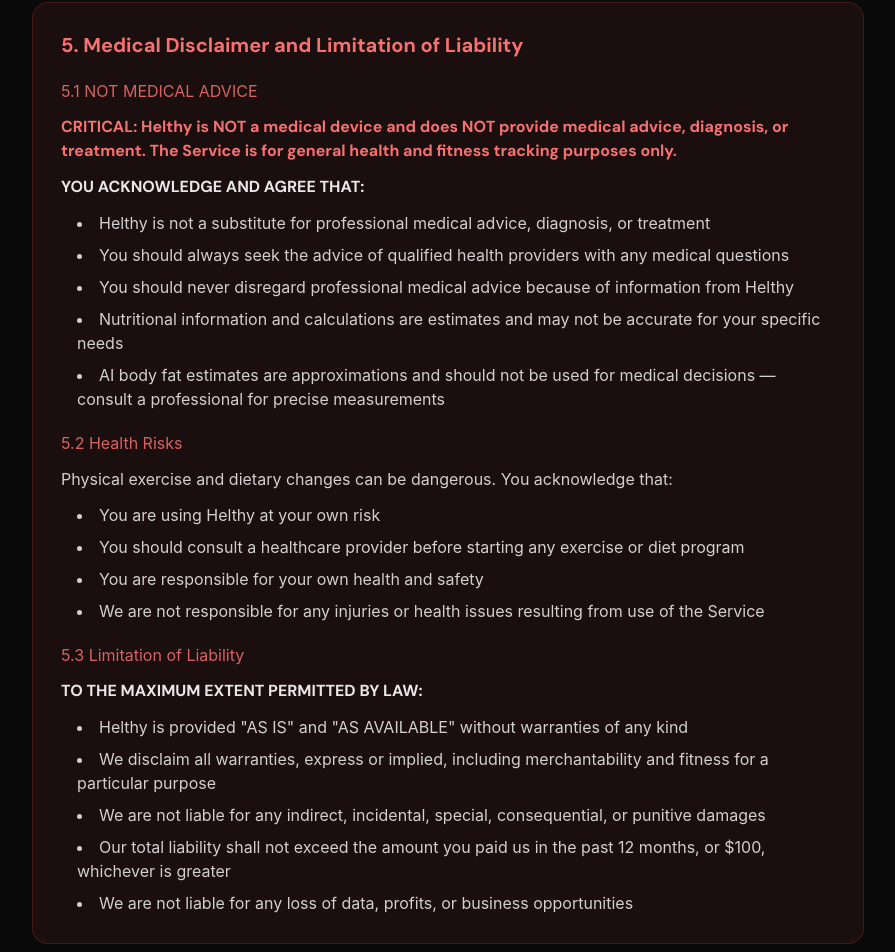
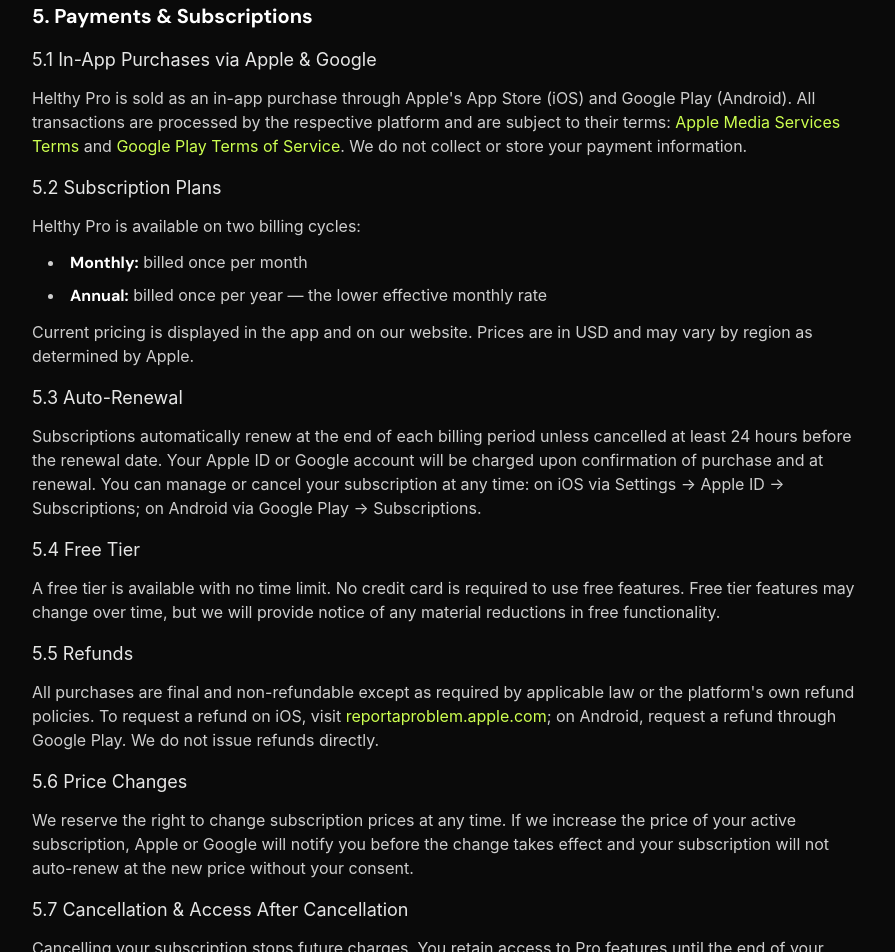
Before and after one commit to ethan0c/HelthyWebsite, a Next.js app: page /terms in a window 1280 px wide. Shown: the part 1695-2647 px from the top of the page, without its empty margins (192-1087 px from the left). Built offline with nearby package versions, Linux system fonts and the light colour scheme; a web font is replaced by a local one.

Commit message:
Update TermsPage to reflect new last updated date and add Payments & Subscriptions section with detailed information

```diff
--- a/app/terms/page.tsx
+++ b/app/terms/page.tsx
@@ -43,7 +43,7 @@
                 <span className="text-helthy-lemon">Terms</span> of Service
               </h1>
               <div className="flex flex-wrap gap-x-6 gap-y-1 text-sm text-white/50">
-                <span>Last Updated: March 2026</span>
+                <span>Last Updated: May 2026</span>
                 <span>Effective Date: March 2026</span>
               </div>
             </div>
@@ -111,10 +111,59 @@
                 </div>
               </section>
 
+              <section className="space-y-4">
+                <h2 className="font-body font-semibold text-xl text-white">5. Payments &amp; Subscriptions</h2>
+                <div className="space-y-3">
+                  <h3 className="font-body font-normal text-lg text-white/90">5.1 In-App Purchases via Apple &amp; Google</h3>
+                  <p>
+                    Helthy Pro is sold as an in-app purchase through Apple&apos;s App Store (iOS) and Google Play (Android). All transactions are processed by the respective platform and are subject to their terms: <a href="https://www.apple.com/legal/internet-services/itunes/us/terms.html" target="_blank" rel="noopener noreferrer" className="text-helthy-lemon hover:underline">Apple Media Services Terms</a> and <a href="https://play.google.com/about/play-terms/" target="_blank" rel="noopener noreferrer" className="text-helthy-lemon hover:underline">Google Play Terms of Service</a>. We do not collect or store your payment information.
+                  </p>
+                </div>
+                <div className="space-y-3">
+                  <h3 className="font-body font-normal text-lg text-white/90">5.2 Subscription Plans</h3>
+                  <p>Helthy Pro is available on two billing cycles:</p>
+                  <ul className="list-disc list-inside space-y-2 pl-4">
+                    <li><strong className="text-white">Monthly:</strong> billed once per month</li>
+                    <li><strong className="text-white">Annual:</strong> billed once per year — the lower effective monthly rate</li>
+                  </ul>
+                  <p>Current pricing is displayed in the app and on our website. Prices are in USD and may vary by region as determined by Apple.</p>
+                </div>
+                <div className="space-y-3">
+                  <h3 className="font-body font-normal text-lg text-white/90">5.3 Auto-Renewal</h3>
+                  <p>
+                    Subscriptions automatically renew at the end of each billing period unless cancelled at least 24 hours before the renewal date. Your Apple ID or Google account will be charged upon confirmation of purchase and at renewal. You can manage or cancel your subscription at any time: on iOS via Settings &rarr; Apple ID &rarr; Subscriptions; on Android via Google Play &rarr; Subscriptions.
+                  </p>
+                </div>
+                <div className="space-y-3">
+                  <h3 className="font-body font-normal text-lg text-white/90">5.4 Free Tier</h3>
+                  <p>
+                    A free tier is available with no time limit. No credit card is required to use free features. Free tier features may change over time, but we will provide notice of any material reductions in free functionality.
+                  </p>
+                </div>
+                <div className="space-y-3">
+                  <h3 className="font-body font-normal text-lg text-white/90">5.5 Refunds</h3>
+                  <p>
+                    All purchases are final and non-refundable except as required by applicable law or the platform&apos;s own refund policies. To request a refund on iOS, visit <a href="https://reportaproblem.apple.com" target="_blank" rel="noopener noreferrer" className="text-helthy-lemon hover:underline">reportaproblem.apple.com</a>; on Android, request a refund through Google Play. We do not issue refunds directly.
+                  </p>
+                </div>
+                <div className="space-y-3">
+                  <h3 className="font-body font-normal text-lg text-white/90">5.6 Price Changes</h3>
+                  <p>
+                    We reserve the right to change subscription prices at any time. If we increase the price of your active subscription, Apple or Google will notify you before the change takes effect and your subscription will not auto-renew at the new price without your consent.
+                  </p>
+                </div>
+                <div className="space-y-3">
+                  <h3 className="font-body font-normal text-lg text-white/90">5.7 Cancellation &amp; Access After Cancellation</h3>
+                  <p>
+                    Cancelling your subscription stops future charges. You retain access to Pro features until the end of your current paid period, after which your account reverts to the free tier. No prorated refunds are issued for unused time. On Android, cancellation takes effect at the end of the current billing cycle per Google Play policy.
+                  </p>
+                </div>
+              </section>
+
               <section className="space-y-5 rounded-2xl border border-[rgba(239,68,68,0.2)] bg-[rgba(239,68,68,0.07)] p-7">
-                <h2 className="font-body font-semibold text-xl text-[#f87171]">5. Medical Disclaimer and Limitation of Liability</h2>
+                <h2 className="font-body font-semibold text-xl text-[#f87171]">6. Medical Disclaimer and Limitation of Liability</h2>
                 <div className="space-y-3">
-                  <h3 className="font-body font-normal text-base text-[rgba(248,113,113,0.85)]">5.1 NOT MEDICAL ADVICE</h3>
+                  <h3 className="font-body font-normal text-base text-[rgba(248,113,113,0.85)]">6.1 NOT MEDICAL ADVICE</h3>
                   <p className="text-[#f87171] font-semibold">
                     CRITICAL: Helthy is NOT a medical device and does NOT provide medical advice, diagnosis, or treatment. The Service is for general health and fitness tracking purposes only.
                   </p>
@@ -128,7 +177,7 @@
                   </ul>
                 </div>
                 <div className="space-y-3">
-                  <h3 className="font-body font-normal text-base text-[rgba(248,113,113,0.85)]">5.2 Health Risks</h3>
+                  <h3 className="font-body font-normal text-base text-[rgba(248,113,113,0.85)]">6.2 Health Risks</h3>
                   <p>Physical exercise and dietary changes can be dangerous. You acknowledge that:</p>
                   <ul className="list-disc list-inside space-y-2 pl-4">
                     <li>You are using Helthy at your own risk</li>
@@ -138,7 +187,7 @@
                   </ul>
                 </div>
                 <div className="space-y-3">
-                  <h3 className="font-body font-normal text-base text-[rgba(248,113,113,0.85)]">5.3 Limitation of Liability</h3>
+                  <h3 className="font-body font-normal text-base text-[rgba(248,113,113,0.85)]">6.3 Limitation of Liability</h3>
                   <p className="font-semibold text-white/90">TO THE MAXIMUM EXTENT PERMITTED BY LAW:</p>
                   <ul className="list-disc list-inside space-y-2 pl-4">
                     <li>Helthy is provided &quot;AS IS&quot; and &quot;AS AVAILABLE&quot; without warranties of any kind</li>
@@ -151,9 +200,9 @@
               </section>
 
               <section className="space-y-4">
-                <h2 className="font-body font-semibold text-xl text-white">6. User Responsibilities and Acceptable Use</h2>
+                <h2 className="font-body font-semibold text-xl text-white">7. User Responsibilities and Acceptable Use</h2>
                 <div className="space-y-3">
-                  <h3 className="font-body font-normal text-lg text-white/90">6.1 Acceptable Use</h3>
+                  <h3 className="font-body font-normal text-lg text-white/90">7.1 Acceptable Use</h3>
                   <p>You agree to use the Service only for lawful purposes and in accordance with these Terms. You agree NOT to:</p>
                   <ul className="list-disc list-inside space-y-2 pl-4">
                     <li><strong className="text-white">Violate Laws:</strong> Use the Service in violation of any applicable laws or regulations</li>
@@ -171,14 +220,14 @@
               </section>
 
               <section className="space-y-4">
-                <h2 className="font-body font-semibold text-xl text-white">7. Intellectual Property</h2>
+                <h2 className="font-body font-semibold text-xl text-white">8. Intellectual Property</h2>
                 <p>
                   The Service, including all software, designs, text, graphics, and logos, is owned by Helthy or our licensors. You may not copy, modify, distribute, or create derivative works without our permission. &quot;Helthy&quot; is a trademark of Helthy. All rights reserved.
                 </p>
               </section>
 
               <section className="space-y-4">
-                <h2 className="font-body font-semibold text-xl text-white">8. Account Suspension and Termination</h2>
+                <h2 className="font-body font-semibold text-xl text-white">9. Account Suspension and Termination</h2>
                 <p>
                   We may suspend or terminate your account immediately if you violate these Terms, engage in fraudulent or illegal activity, abuse the Service or other users, or violate any applicable laws.
                 </p>
@@ -188,14 +237,14 @@
               </section>
 
               <section className="space-y-4">
-                <h2 className="font-body font-semibold text-xl text-white">9. Third-Party Services</h2>
+                <h2 className="font-body font-semibold text-xl text-white">10. Third-Party Services</h2>
                 <p>
                   The Service may contain links to third-party websites or integrate with third-party services. We are not responsible for the content or practices of third-party websites or services. Your use of third-party services is subject to their terms and privacy policies.
                 </p>
               </section>
 
               <section className="space-y-4">
-                <h2 className="font-body font-semibold text-xl text-white">10. Dispute Resolution</h2>
+                <h2 className="font-body font-semibold text-xl text-white">11. Dispute Resolution</h2>
                 <p>
                   Before filing a claim, you agree to contact us at <a href="mailto:support@helthy.app" className="text-helthy-lemon hover:underline">support@helthy.app</a> to attempt to resolve the dispute informally.
                 </p>
@@ -205,7 +254,7 @@
               </section>
 
               <section className="space-y-4">
-                <h2 className="font-body font-semibold text-xl text-white">11. Contact Information</h2>
+                <h2 className="font-body font-semibold text-xl text-white">12. Contact Information</h2>
                 <p>If you have questions about these Terms, please contact us:</p>
                 <div className="rounded-2xl border border-white/8 bg-white/[0.03] p-5 space-y-2">
                   <p><strong className="text-white">Email:</strong> <a href="mailto:support@helthy.app" className="text-helthy-lemon hover:underline">support@helthy.app</a></p>
```
